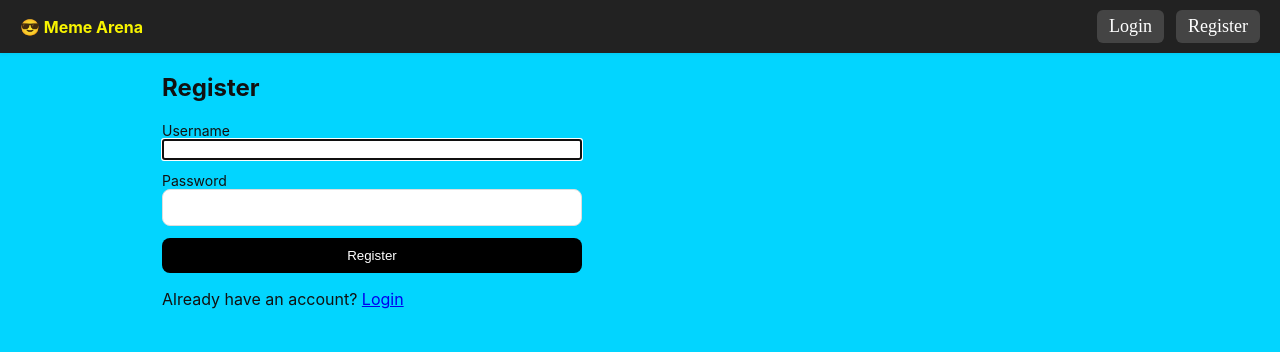
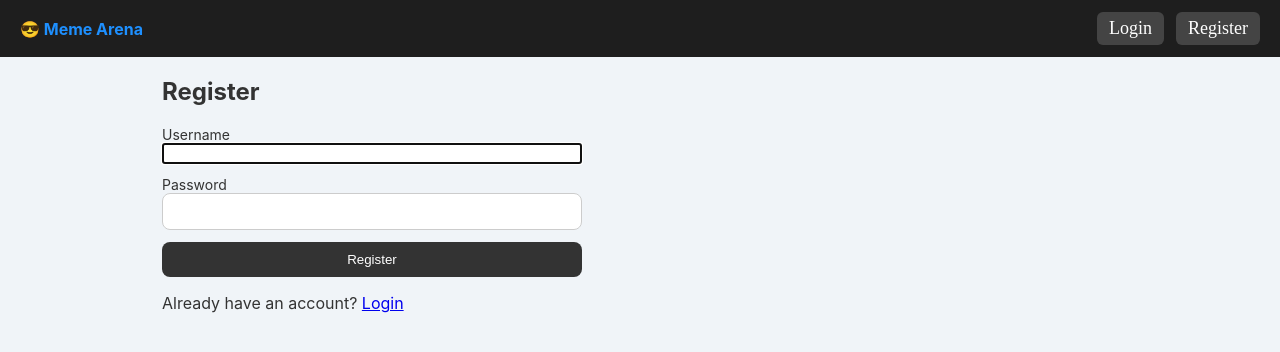
Before and after one commit to Thor-asgardian/MemeArena, a Flask app: page /register in a window 1280 px wide. Shown: the top 352 px of the page. Run offline with Flask 3, Linux system fonts and the light colour scheme.

Commit message:
Update style.css

```diff
--- a/static/css/style.css
+++ b/static/css/style.css
@@ -1,65 +1,188 @@
-:root{
-  --bg:#02d5ff;
-  --card:#0000007b;
-  --muted:#000000;
-  --accent:#f8f400;
+:root {
+  --bg: #f0f4f8;           /* Soft pastel background */
+  --card: #ffffff;          /* White card background */
+  --muted: #555555;         /* Muted text color */
+  --accent: #1e90ff;        /* Vibrant blue accent color */
 }
-*{box-sizing:border-box}
-body{font-family:Inter,system-ui,Segoe UI,Roboto,Helvetica,Arial; background:var(--bg); margin:0; color:#111}
 
-.nav{display:flex; justify-content:space-between; padding:12px 18px; background:#000000; box-shadow:0 1px 4px rgba(0,0,0,0.06); align-items:center}
+* {
+  box-sizing: border-box;
+}
 
-.brand{font-weight:700; text-decoration:none; color:var(--accent)}
-
-.nav-right a, .nav-right .user{font-family:'Times New Roman', Times, serif; font-size:18px; text-decoration:none; color:#ffffff}
-
-.container{max-width:980px; margin:20px auto; padding:0 12px}
-
-.form{display:flex; flex-direction:column; gap:12px; max-width:420px}
-
-.form label{display:flex; flex-direction:column; font-size:14px}
-
-.form input[type="text"], .form input[type="password"], .form input[type="file"]{padding:10px; border-radius:8px; border:1px solid #ddd}
-
-.btn{background:var(--accent); color:#000000; padding:10px 12px; border-radius:8px; border:none; cursor:pointer}
-#login_btn {background-color: #000000;color:#ffffff}
-#register_btn {background-color: #000000;color:#ffffff}
-.grid{display:grid; grid-template-columns:repeat(auto-fill,minmax(240px,1fr)); gap:16px}
-
-.card{background:var(--card); border-radius:10px; overflow:hidden; box-shadow:0 4px 14px rgba(255, 255, 255, 0.06)}
-
-.meme-img{width:100%; height:220px; object-fit:cover; display:block}
-
-.card-body{padding:10px 12px; background-color: #fdff75;}
-
-.caption{margin:6px 0; font-weight:600;font-family: monospace;}
-
-.meta{color:var(--muted); font-size:12px}
-
-.actions{display:flex; align-items:center; gap:8px; margin-top:8px}
-
-.vote-btn, .del-btn{background:transparent; border:1px solid #00c8ff; padding:6px 8px; border-radius:8px; cursor:pointer}
-
-.score{font-weight:700}
-
-.flash-area{margin-bottom:12px}
-
-.flash{padding:8px 10px; border-radius:8px; margin-bottom:6px}
-
-.flash.success{background:#e6ffed; color:#095a2c}
-
-.flash.danger{background:#ffe6e6; color:#7a1300}
-
-.flash.warning{background:#fff4e5; color:#5a3b00}
-
-.flash.info{background:#e8f0ff; color:#0a3b78}
+body {
+  font-family: Inter, system-ui, Segoe UI, Roboto, Helvetica, Arial;
+  background: var(--bg);
+  margin: 0;
+  color: #333333;
+}
 
 .nav {
   display: flex;
   justify-content: space-between;
   align-items: center;
-  background: #222;
-  padding: 10px 20px;
+  background: #1e1e1e;
+  padding: 12px 20px;
+}
+
+.brand {
+  font-weight: 700;
+  text-decoration: none;
+  color: var(--accent);
+}
+
+.nav-right a,
+.nav-right .user {
+  font-family: 'Times New Roman', Times, serif;
+  font-size: 18px;
+  text-decoration: none;
+  color: #ffffff;
+}
+
+.container {
+  max-width: 980px;
+  margin: 20px auto;
+  padding: 0 12px;
+}
+
+.form {
+  display: flex;
+  flex-direction: column;
+  gap: 12px;
+  max-width: 420px;
+}
+
+.form label {
+  display: flex;
+  flex-direction: column;
+  font-size: 14px;
+}
+
+.form input[type="text"],
+.form input[type="password"],
+.form input[type="file"] {
+  padding: 10px;
+  border-radius: 8px;
+  border: 1px solid #cccccc;
+}
+
+.btn {
+  background: var(--accent);
+  color: #ffffff;
+  padding: 10px 12px;
+  border-radius: 8px;
+  border: none;
+  cursor: pointer;
+  transition: background 0.3s ease;
+}
+
+.btn:hover {
+  background: #007acc;
+}
+
+#login_btn,
+#register_btn {
+  background-color: #333333;
+  color: #ffffff;
+}
+
+.grid {
+  display: grid;
+  grid-template-columns: repeat(auto-fill, minmax(240px, 1fr));
+  gap: 1.5rem;
+  width: 90%;
+  margin: 0 auto;
+}
+
+.card {
+  background: var(--card);
+  border-radius: 10px;
+  overflow: hidden;
+  box-shadow: 0 4px 14px rgba(0, 0, 0, 0.1);
+  text-align: center;
+  border: 1px solid #e0e0e0;
+}
+
+.meme-img {
+  width: 100%;
+  max-height: 400px;
+  object-fit: contain;
+  display: block;
+}
+
+.card-body {
+  padding: 12px;
+  background-color: #f9fafb;
+}
+
+.caption {
+  margin: 6px 0;
+  font-weight: 600;
+  font-family: monospace;
+}
+
+.meta {
+  color: var(--muted);
+  font-size: 12px;
+}
+
+.actions {
+  display: flex;
+  align-items: center;
+  gap: 8px;
+  margin-top: 8px;
+}
+
+.vote-btn,
+.download-btn,
+.del-btn {
+  background: transparent;
+  border: 1px solid var(--accent);
+  color: var(--accent);
+  padding: 6px 8px;
+  border-radius: 8px;
+  cursor: pointer;
+  transition: background 0.2s, color 0.2s;
+}
+
+.vote-btn:hover,
+.download-btn:hover,
+.del-btn:hover {
+  background: var(--accent);
+  color: #ffffff;
+}
+
+.score {
+  font-weight: 700;
+}
+
+.flash-area {
+  margin-bottom: 12px;
+}
+
+.flash {
+  padding: 8px 10px;
+  border-radius: 8px;
+  margin-bottom: 6px;
+}
+
+.flash.success {
+  background: #e6ffed;
+  color: #095a2c;
+}
+
+.flash.danger {
+  background: #ffe6e6;
+  color: #7a1300;
+}
+
+.flash.warning {
+  background: #fff4e5;
+  color: #5a3b00;
+}
+
+.flash.info {
+  background: #e8f0ff;
+  color: #0a3b78;
 }
 
 .nav-left {
```
Also changed, not shown: other parts of static/css/style.css (+3 -26 lines).
